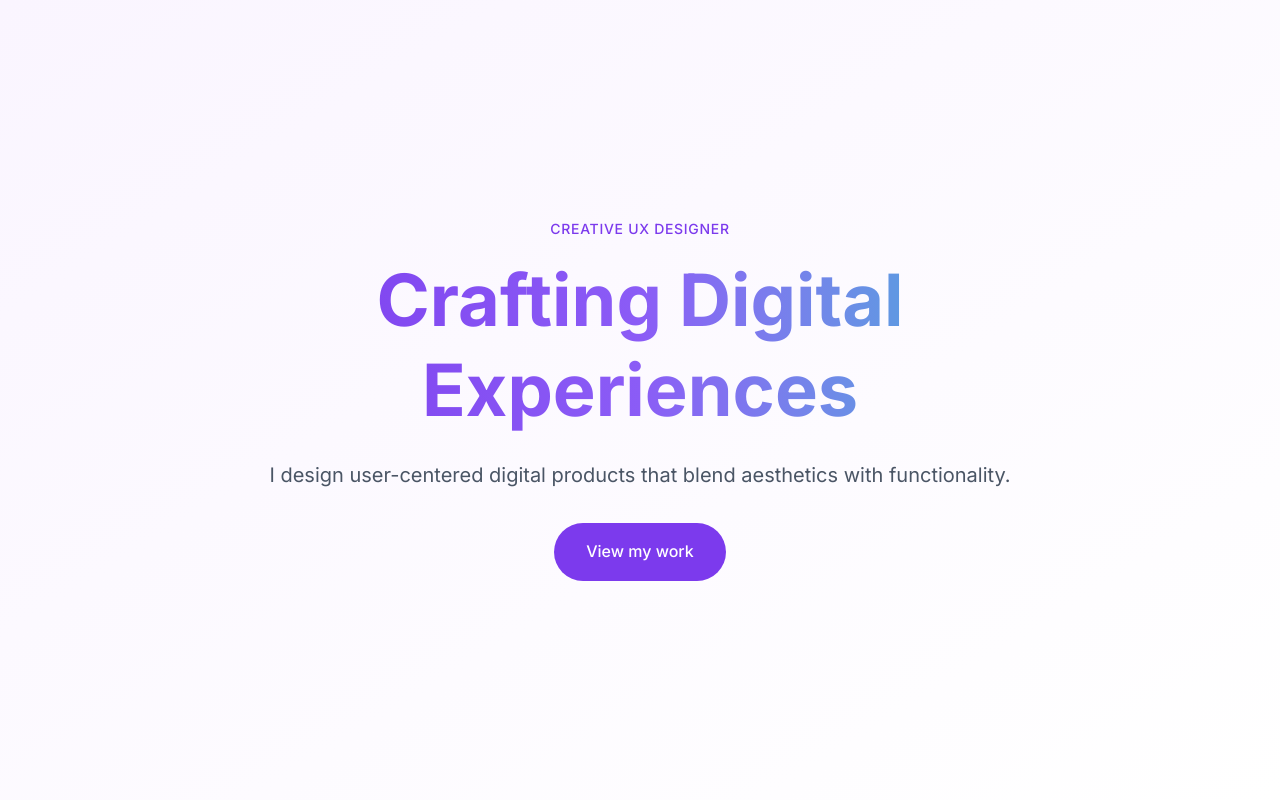
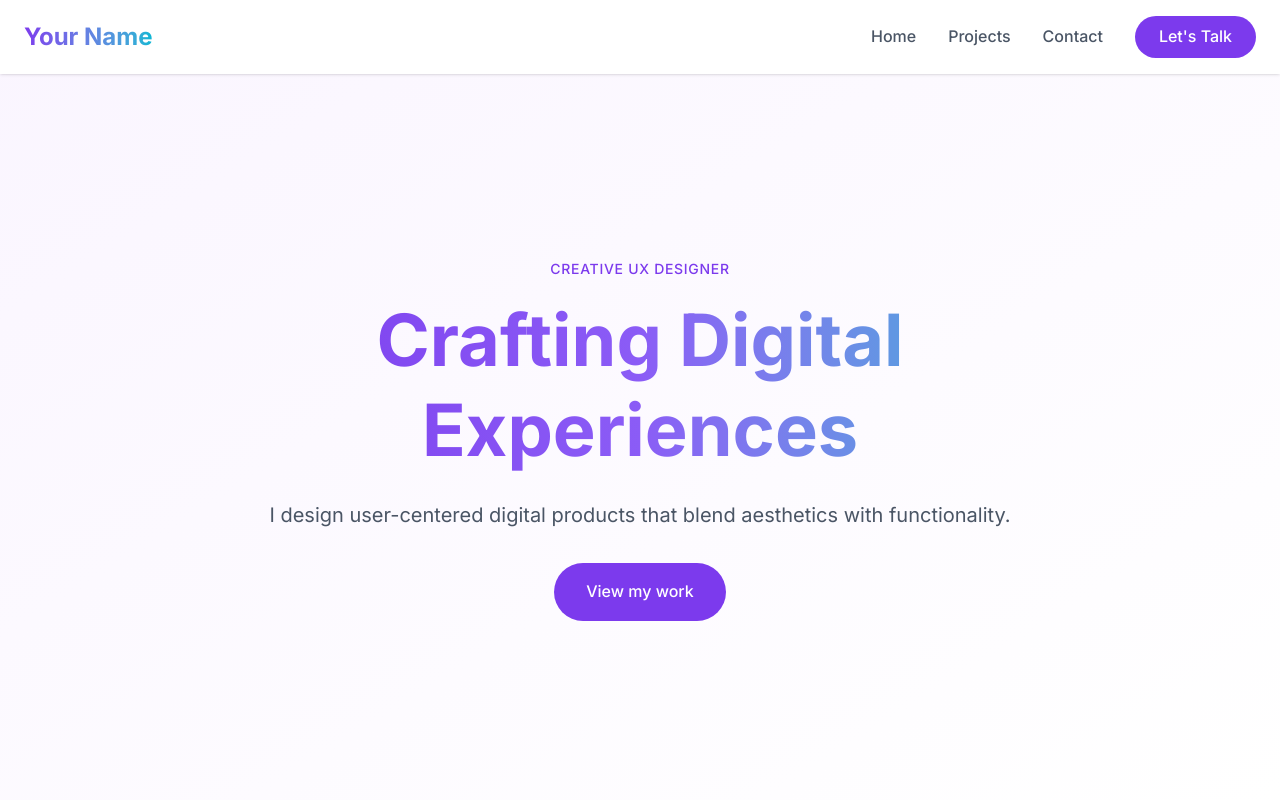
Before and after one commit to asifjirayat/modern-ux-portfolio, a React (Vite) app: page / in a window 1280 px wide. Shown: the top 800 px of the page. Built offline with nearby package versions, Linux system fonts and the light colour scheme.

Commit message:
Added Navigation for Desktop and Mobile with smooth scroll.

```diff
--- a/src/App.jsx
+++ b/src/App.jsx
@@ -1,3 +1,4 @@
+import Navigation from "./components/layouts/Navigation.jsx";
 import Hero from "./components/sections/Hero.jsx";
 import Projects from "./components/sections/Projects.jsx";
 import Contact from "./components/sections/Contact.jsx";
@@ -5,9 +6,10 @@ import Contact from "./components/sections/Contact.jsx";
 const App = () => {
   return (
     <>
-      <Hero />
-      <Projects />
-      <Contact />
+      <Navigation />
+      <Hero id="home" />
+      <Projects id="projects" />
+      <Contact id="contact" />
     </>
   );
 };
--- /dev/null
+++ b/src/components/layouts/Navigation.jsx
@@ -0,0 +1,136 @@
+import { Menu, X } from "lucide-react";
+import { useState } from "react";
+
+const Navigation = () => {
+  const [isMenuOpen, setIsMenuOpen] = useState(false);
+
+  // Handle Mobile Toggle
+  const handleToggleMenu = () => {
+    setIsMenuOpen(!isMenuOpen);
+  };
+
+  // Handle Smooth Scroll Function
+  const handleSmoothScroll = (e, targetid) => {
+    e.preventDefault();
+
+    const element = document.getElementById(targetid);
+    if (element) {
+      element.scrollIntoView({
+        behavior: "smooth",
+        block: "start",
+      });
+    }
+
+    setIsMenuOpen(false);
+  };
+
+  return (
+    <header className="fixed top-0 left-0 right-0 z-50 bg-white/95 backdrop-blur-sm shadow-sm">
+      <nav className="max-w-7xl mx-auto px-6 py-4">
+        <div className="flex items-center justify-between">
+          {/* Logo */}
+          <div className="flex items-center">
+            <a
+              href="#home"
+              onClick={(e) => handleSmoothScroll(e, "home")}
+              className="text-2xl font-bold bg-gradient-to-r from-primary-600 to-accent-500 bg-clip-text text-transparent"
+            >
+              Your Name
+            </a>
+          </div>
+          {/* Desktop Navigation */}
+          <div className="hidden md:flex items-center space-x-8">
+            <a
+              href="#home"
+              onClick={(e) => handleSmoothScroll(e, "home")}
+              className="text-gray-600 hover:text-primary-600 font-medium transition-colors duration-200"
+            >
+              Home
+            </a>
+            <a
+              href="#projects"
+              onClick={(e) => handleSmoothScroll(e, "projects")}
+              className="text-gray-600 hover:text-primary-600 font-medium transition-colors duration-200"
+            >
+              Projects
+            </a>
+            <a
+              href="#contact"
+              onClick={(e) => handleSmoothScroll(e, "contact")}
+              className="text-gray-600 hover:text-primary-600 font-medium transition-colors duration-200"
+            >
+              Contact
+            </a>
+
+            {/* CTA Button */}
+            <a
+              href="#contact"
+              onClick={(e) => handleSmoothScroll(e, "contact")}
+              className="px-6 py-2 bg-primary-600 text-white rounded-full font-medium hover:bg-primary-700 transition-colors duration-200"
+            >
+              Let's Talk
+            </a>
+          </div>
+
+          {/* Mobile Menu Button */}
+          <button
+            onClick={handleToggleMenu}
+            className="md:hidden p-2 text-gray-600 hover:text-primary-600 transition-colors"
+          >
+            {isMenuOpen ? (
+              <X className="w-6 h-6" />
+            ) : (
+              <Menu className="w-6 h-6" />
+            )}
+          </button>
+        </div>
+
+        {/* Mobile Menu */}
+        <div
+          className={`md:hidden transition-all duration-300 ease-in-out ${
+            isMenuOpen
+              ? "max-h-64 opacity-100 mt-4"
+              : "max-h-0 opacity-0 overflow-hidden"
+          }`}
+        >
+          <div className="bg-white rounded-2xl shadow-lg border border-gray-100 py-6 px-4 mt-4">
+            <div className="space-y-4">
+              <a
+                href="#home"
+                onClick={(e) => handleSmoothScroll(e, "home")}
+                className="block text-gray-600 hover:text-primary-600 font-medium py-2 transition-colors duration-200"
+              >
+                Home
+              </a>
+              <a
+                href="#projects"
+                onClick={(e) => handleSmoothScroll(e, "projects")}
+                className="block text-gray-600 hover:text-primary-600 font-medium py-2 transition-colors duration-200"
+              >
+                Projects
+              </a>
+              <a
+                href="#contact"
+                onClick={(e) => handleSmoothScroll(e, "contact")}
+                className="block text-gray-600 hover:text-primary-600 font-medium py-2 transition-colors duration-200"
+              >
+                Contact
+              </a>
+              <div className="pt-4 border-t border-gray-200">
+                <a
+                  href="#contact"
+                  onClick={(e) => handleSmoothScroll(e, "contact")}
+                  className="block w-full text-center px-6 py-3 bg-primary-600 text-white rounded-full font-medium hover:bg-primary-700 transition-colors duration-200"
+                >
+                  Let's Talk
+                </a>
+              </div>
+            </div>
+          </div>
+        </div>
+      </nav>
+    </header>
+  );
+};
+
+export default Navigation;
--- a/src/components/sections/Contact.jsx
+++ b/src/components/sections/Contact.jsx
@@ -1,8 +1,8 @@
 import { Mail, MapPin, Zap } from "lucide-react";
 
-const Contact = () => {
+const Contact = ({ ...rest }) => {
   return (
-    <section className="py-16 md:py-24 bg-gray-50">
+    <section className="py-16 md:py-24 bg-gray-50" {...rest}>
       <div className="max-w-4xl mx-auto px-6">
         {/* Section header */}
         <div className="text-center mb-12 md:mb-16">
--- a/src/components/sections/Hero.jsx
+++ b/src/components/sections/Hero.jsx
@@ -1,6 +1,9 @@
-const Hero = () => {
+const Hero = ({ ...rest }) => {
   return (
-    <section className="min-h-screen flex items-center justify-center bg-gradient-to-br from-primary-50 to-white">
+    <section
+      className="min-h-screen flex items-center justify-center bg-gradient-to-br from-primary-50 to-white pt-20"
+      {...rest}
+    >
       <div className="text-center px-6 max-w-4xl mx-auto">
         <p className="text-sm uppercase tracking-wider text-primary-600 mb-4 font-medium">
           Creative UX Designer
--- a/src/components/sections/Projects.jsx
+++ b/src/components/sections/Projects.jsx
@@ -1,4 +1,4 @@
-const Projects = () => {
+const Projects = ({ ...rest }) => {
   const projects = [
     {
       id: 1,
@@ -47,7 +47,7 @@ const Projects = () => {
   ];
 
   return (
-    <section className="py-16 md:py-24 bg-white">
+    <section className="py-16 md:py-24 bg-white" {...rest}>
       <div className="max-w-7xl mx-auto px-6">
         {/* Section Header */}
         <div className="text-center mb-12 md:mb-16">
```
